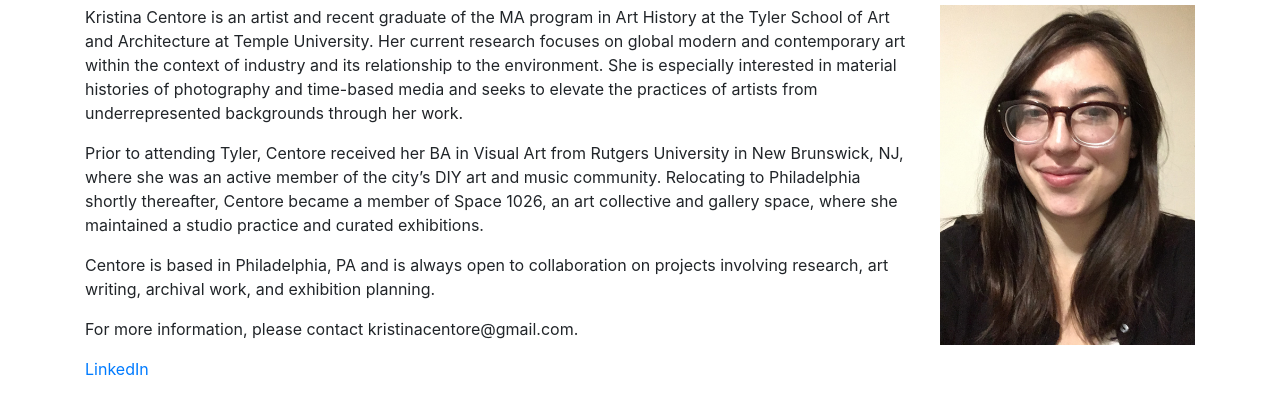
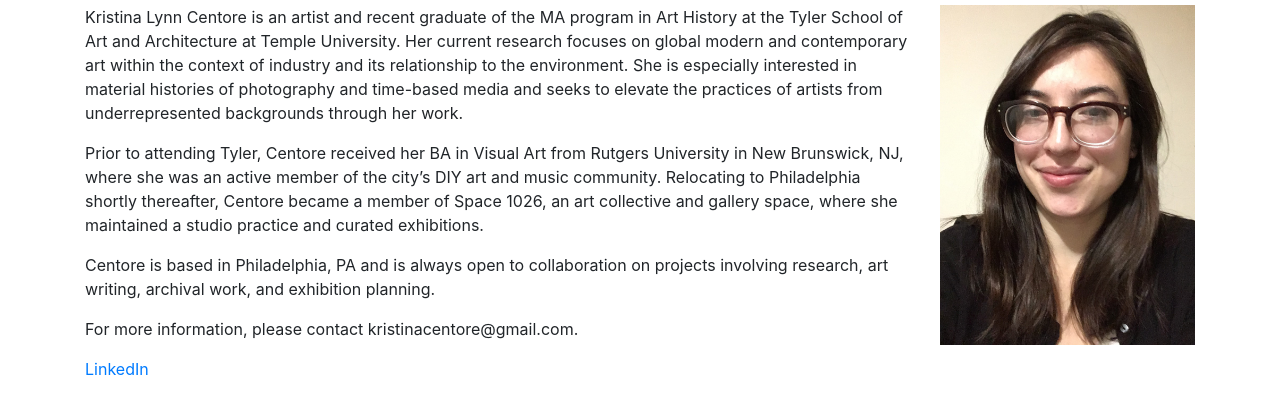
Before and after one commit to JarrettD5309/kristina-website, a plain HTML site: page index.html in a window 1280 px wide. Shown: the part 115-528 px from the top of the page. Drawn offline with nearby package versions, Linux system fonts and the light colour scheme.

Commit message:
updated bio

```diff
--- a/index.html
+++ b/index.html
@@ -55,7 +55,7 @@
       </div>
       <div class="row">
         <div class="col-md-8 col-lg-9">
-          <p>Kristina Centore is an artist and recent graduate of the MA program in Art History at the Tyler School of Art and Architecture at Temple University. Her current research focuses on global modern and contemporary art within the context of industry and its relationship to the environment. She is especially interested in material histories of photography and time-based media and seeks to elevate the practices of artists from underrepresented backgrounds through her work.</p>
+          <p>Kristina Lynn Centore is an artist and recent graduate of the MA program in Art History at the Tyler School of Art and Architecture at Temple University. Her current research focuses on global modern and contemporary art within the context of industry and its relationship to the environment. She is especially interested in material histories of photography and time-based media and seeks to elevate the practices of artists from underrepresented backgrounds through her work.</p>
           <p>Prior to attending Tyler, Centore received her BA in Visual Art from Rutgers University in New Brunswick, NJ, where she was an active member of the city’s DIY art and music community. Relocating to Philadelphia shortly thereafter, Centore became a member of Space 1026, an art collective and gallery space, where she maintained a studio practice and curated exhibitions.</p>
           <p>Centore is based in Philadelphia, PA and is always open to collaboration on projects involving research, art writing, archival work, and exhibition planning.</p>
           <p>For more information, please contact kristinacentore@gmail.com.</p>
```
Also changed, not shown: 1 other file.
